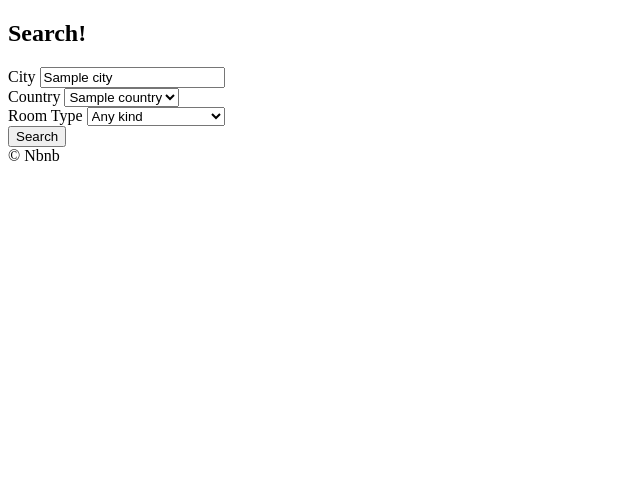
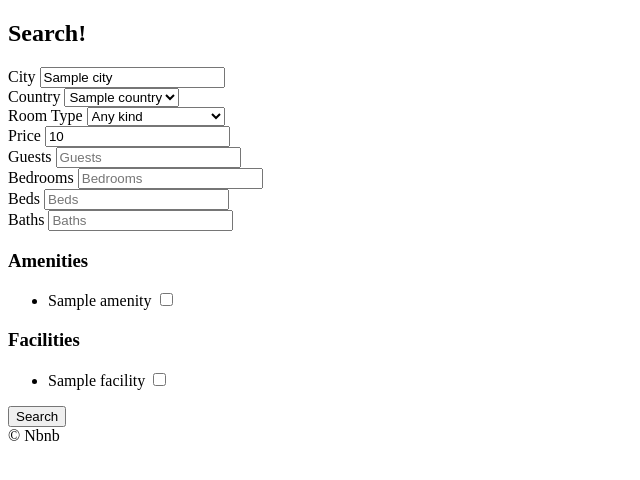
Before and after one commit to heoboseong7/airbnb-clone, a Django app: template templates/rooms/search.html in a window 1280 px wide. Shown: the part 60-540 px from the top of the page, without its empty margins (0-640 px from the left). Run offline with Django 3.2, Linux system fonts and the light colour scheme; the template is opened without the code that fills it: most values are stand-ins (such as "Sample title", 1, 10 or a date in 2020).

Commit message:
#13.3 Amenities and Facilities Form

```diff
--- a/templates/rooms/search.html
+++ b/templates/rooms/search.html
@@ -16,7 +16,6 @@
             <label for="city">City</label>
             <input value="{{city}}" id ="city" name="city" placeholder="Search by City"/>
         </div>
-
         <div>
             <label for="country">Country</label>
             <select id="country" name="country">
@@ -25,6 +24,7 @@
                 {% endfor %}
             </select>
         </div>
+        <div>
             <label for="room_type">Room Type</label>
             <select id="room_type" name="room_type">
             <option value="0" {% if s_room_type == 0 %}selected{% endif %}>Any kind</option>
@@ -32,8 +32,49 @@
                     <option value="{{room_type.pk}}" {% if s_room_type == room_type.pk %}selected{% endif %}>>{{room_type.name}}</option>
                 {% endfor %}
             </select>
+        </div>
         <div>
+            <label for="price">Price</label>
+            <input value="{{price}}" type="number" name="price" id="price" placeholder="Price"/>
+        </div>
 
+        <div>
+            <label for="guests">Guests</label>
+            <input value="{{guests}}" type="number" name="guests" id="guests" placeholder="Guests"/>
+        </div>
+        <div>
+            <label for="bedrooms">Bedrooms</label>
+            <input value="{{bedrooms}}" type="number" name="bedrooms" id="bedrooms" placeholder="Bedrooms"/>
+        </div>
+        <div>
+            <label for="beds">Beds</label>
+            <input value="{{beds}}" type="number" name="beds" id="beds" placeholder="Beds"/>
+        </div>
+        <div>
+            <label for="baths">Baths</label>
+            <input value="{{baths}}" type="number" name="baths" id="baths" placeholder="Baths"/>
+        </div>
+        <div>
+            <h3>Amenities</h3>
+            <ul>
+                {% for amenity in amenities %}
+                    <li>
+                        <label for="a_{{amenity.pk}}">{{amenity.name}}</label>
+                        <input id="a_{{amenity.pk}}" name="amenities" type="checkbox" value={{amenity.pk}}/>
+                    </li>
+                {% endfor %}
+            </ul>
+        </div>
+        <div>
+            <h3>Facilities</h3>
+            <ul>
+                {% for facility in facilities %}
+                    <li>
+                        <label for="f_{{facility.pk}}">{{facility.name}}</label>
+                        <input id="f_{{facility.pk}}" name="facilities" type="checkbox" value ={{facility.pk}}/>
+                    </li>
+                {% endfor %}
+            </ul>
         </div>
         <button>Search</button>
     </form>
```
Also changed, not shown: rooms/views.py (+18 -2 lines).
